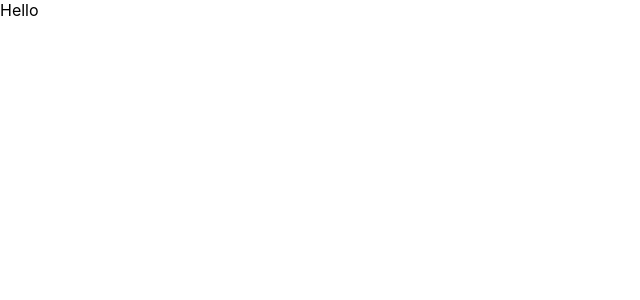
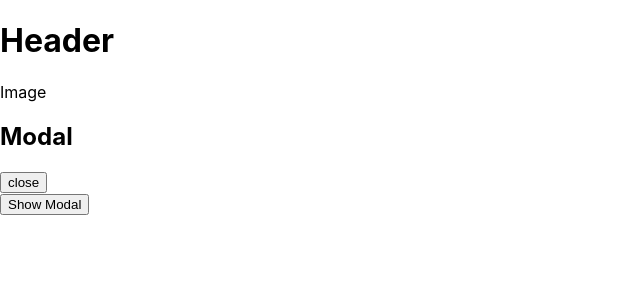
Before and after one commit to liridonloku/where-is-waldo, a React (Create React App) app: page / in a window 1280 px wide. Shown: the top 300 px of the page, without its empty margins (0-640 px from the left). Built offline with nearby package versions, Linux system fonts and the light colour scheme.

Commit message:
Create Header, ImageComponent, and modal

```diff
--- a/src/App.js
+++ b/src/App.js
@@ -1,5 +1,25 @@
+import Header from "./components/Header";
+import ImageComponent from "./components/ImageComponent";
+import { useState } from "react";
+
 function App() {
-  return <div>Hello</div>;
+  const [modal, setmodal] = useState(true);
+  const toggleModal = () => {
+    setmodal(!modal);
+  };
+  return (
+    <>
+      <Header />
+      <ImageComponent />
+      {modal && (
+        <div>
+          <h2>Modal</h2>
+          <button onClick={toggleModal}>close</button>
+        </div>
+      )}
+      <button onClick={toggleModal}>Show Modal</button>
+    </>
+  );
 }
 
 export default App;
--- /dev/null
+++ b/src/components/Header.jsx
@@ -0,0 +1,11 @@
+import React from "react";
+
+const Header = () => {
+  return (
+    <div>
+      <h1>Header</h1>
+    </div>
+  );
+};
+
+export default Header;
--- /dev/null
+++ b/src/components/ImageComponent.jsx
@@ -0,0 +1,7 @@
+import React from "react";
+
+const ImageComponent = () => {
+  return <div>Image</div>;
+};
+
+export default ImageComponent;
```
Also changed, not shown: 1 other file (tests, documents, lock files or other folders).
